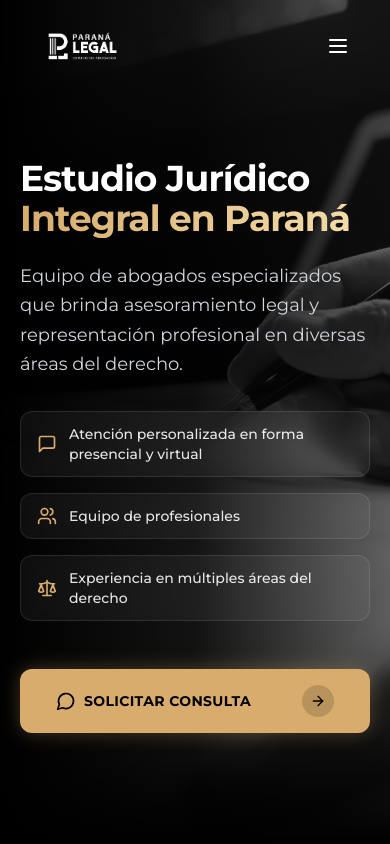
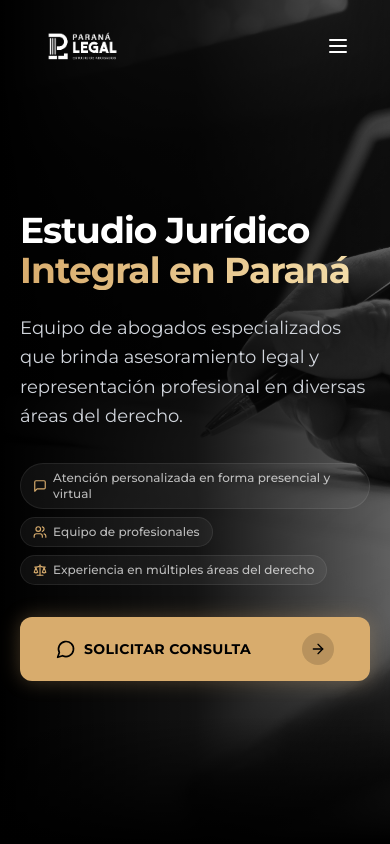
Before and after one commit to paranalegalweb/Paranalegal, a React (Vite) app: page / in a window 390 px wide. Shown: the top 844 px of the page. Built offline with nearby package versions, Linux system fonts and the light colour scheme.

Commit message:
Simplify hero features on mobile to improve CTA contrast
Replace full feature cards with compact inline pills on mobile
so the WhatsApp CTA button stands out more clearly.

Co-Authored-By: Claude Opus 4.6 (1M context) <noreply@anthropic.com>

```diff
--- a/src/app/components/Hero.tsx
+++ b/src/app/components/Hero.tsx
@@ -126,8 +126,8 @@ export function Hero() {
             diversas áreas del derecho.
           </motion.p>
 
-          {/* Features — each animates individually */}
-          <div className="flex flex-col sm:flex-row gap-4 sm:gap-6 mb-12">
+          {/* Features — hidden on mobile, shown on sm+ */}
+          <div className="hidden sm:flex sm:flex-row gap-6 mb-12">
             {features.map((feature, index) => {
               const Icon = feature.icon;
               return (
@@ -149,6 +149,27 @@ export function Hero() {
               );
             })}
           </div>
+
+          {/* Features — mobile: compact inline pills */}
+          <motion.div
+            className="flex sm:hidden flex-wrap gap-2 mb-8"
+            initial={{ opacity: 0, y: 20, filter: "blur(8px)" }}
+            animate={{ opacity: 1, y: 0, filter: "blur(0px)" }}
+            transition={{ duration: 0.7, delay: 0.8, ease: [0.16, 1, 0.3, 1] }}
+          >
+            {features.map((feature, index) => {
+              const Icon = feature.icon;
+              return (
+                <span
+                  key={index}
+                  className="inline-flex items-center gap-1.5 text-white/70 text-xs font-medium bg-[#ffffff]/5 border border-[#ffffff]/8 px-3 py-1.5 rounded-full"
+                >
+                  <Icon className="w-3.5 h-3.5 text-[#d8ac6d] flex-shrink-0" />
+                  {feature.text}
+                </span>
+              );
+            })}
+          </motion.div>
 
           {/* CTA Button */}
           <motion.div
```
